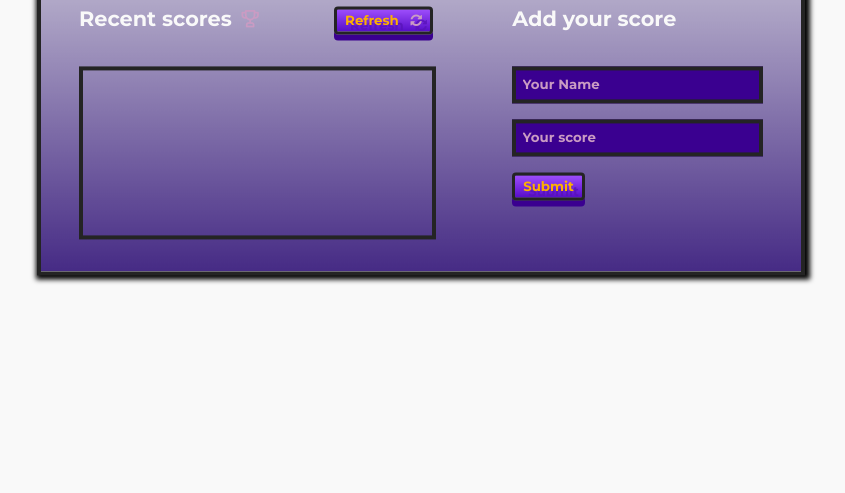
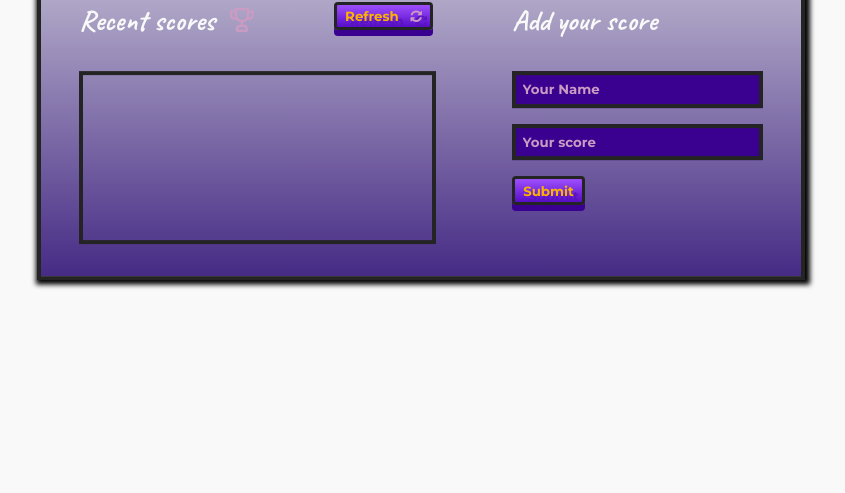
Before and after one commit to BenMukebo/Leaderboard, a website built with webpack: page src/index.html in a window 1280 px wide. Shown: the part 307-800 px from the top of the page, without its empty margins (219-1064 px from the left). Built offline with nearby package versions, Linux system fonts and the light colour scheme; no server answers; files whose address does not match are found by name.

Commit message:
Add font-family to the project

```diff
--- a/src/index.html
+++ b/src/index.html
@@ -6,14 +6,9 @@
   <meta name="viewport" content="width=device-width, initial-scale=1.0">
   <title>Leaderboard</title>
   <link href="https://fonts.googleapis.com/css2?family=Montserrat:wght@300;400;500;600;700&display=swap" rel="stylesheet">
-  <link
-    rel="stylesheet"
-    href="https://cdnjs.cloudflare.com/ajax/libs/font-awesome/4.7.0/css/font-awesome.min.css"
-    />
-    <link
-    rel="stylesheet"
-    href="https://unicons.iconscout.com/release/v4.0.0/css/line.css"
-  />
+  <link href="https://fonts.googleapis.com/css2?family=Caveat:wght@700&display=swap" rel="stylesheet">
+  <link rel="stylesheet" href="https://cdnjs.cloudflare.com/ajax/libs/font-awesome/4.7.0/css/font-awesome.min.css" />
+  <link rel="stylesheet" href="https://unicons.iconscout.com/release/v4.0.0/css/line.css" />
 </head>
 
 <body>
--- a/src/scss/_config.scss
+++ b/src/scss/_config.scss
@@ -1,7 +1,8 @@
 $primary-color: #f9f9f9;
 $secondary-color: #fdb100;
 $text-color: rgb(202, 155, 195);
-$font-stack: 'Montserrat', serif;
+$font-stack: 'Montserrat', sans-serif;
+$font: 'Caveat', cursive,  serif;
 $border: 4px solid #242424;
 
 * {
--- a/src/scss/style.scss
+++ b/src/scss/style.scss
@@ -15,8 +15,6 @@ main {
   width: 90%;
   border: $border;
   box-shadow: 2px 2px 5px 3px #000;
-  // background-color: $background-color;
-
   background-image: linear-gradient(to bottom, rgba(33, 17, 90, 0.18), rgb(70, 43, 133)), url('../img/backg.jpg');
 
   h1 {
@@ -24,7 +22,6 @@ main {
     margin: 1.4rem 1rem;
     font-size: 2.4rem;
     color: $secondary-color;
-    // text-align: center
   }
 }
 
@@ -38,11 +35,14 @@ section {
   }
 
   h2 {
-    font-size: 1.3rem;
+    font-size: 1.8rem;
     color: $primary-color;
+    font-family: $font;
 
-    i {
-      padding-left: 0.3rem;
+    span {
+      padding-right: 0.3rem;
+      font-family: $font;
+      font-size: 1.8rem;
     }
   }
 
@@ -112,7 +112,7 @@ section {
 
   form {
     width: 100%;
-    margin: 1.2rem 0;
+    margin: 1rem 0;
 
     & > div {
       margin: 1rem 0;
```
Also changed, not shown: README.md, dist/720a1ea561c4bd1d5e21.jpg (added), dist/fcc39a93228b9ac4b096.jpg (added), dist/main.js, src/css/style.css, 1 other file.
